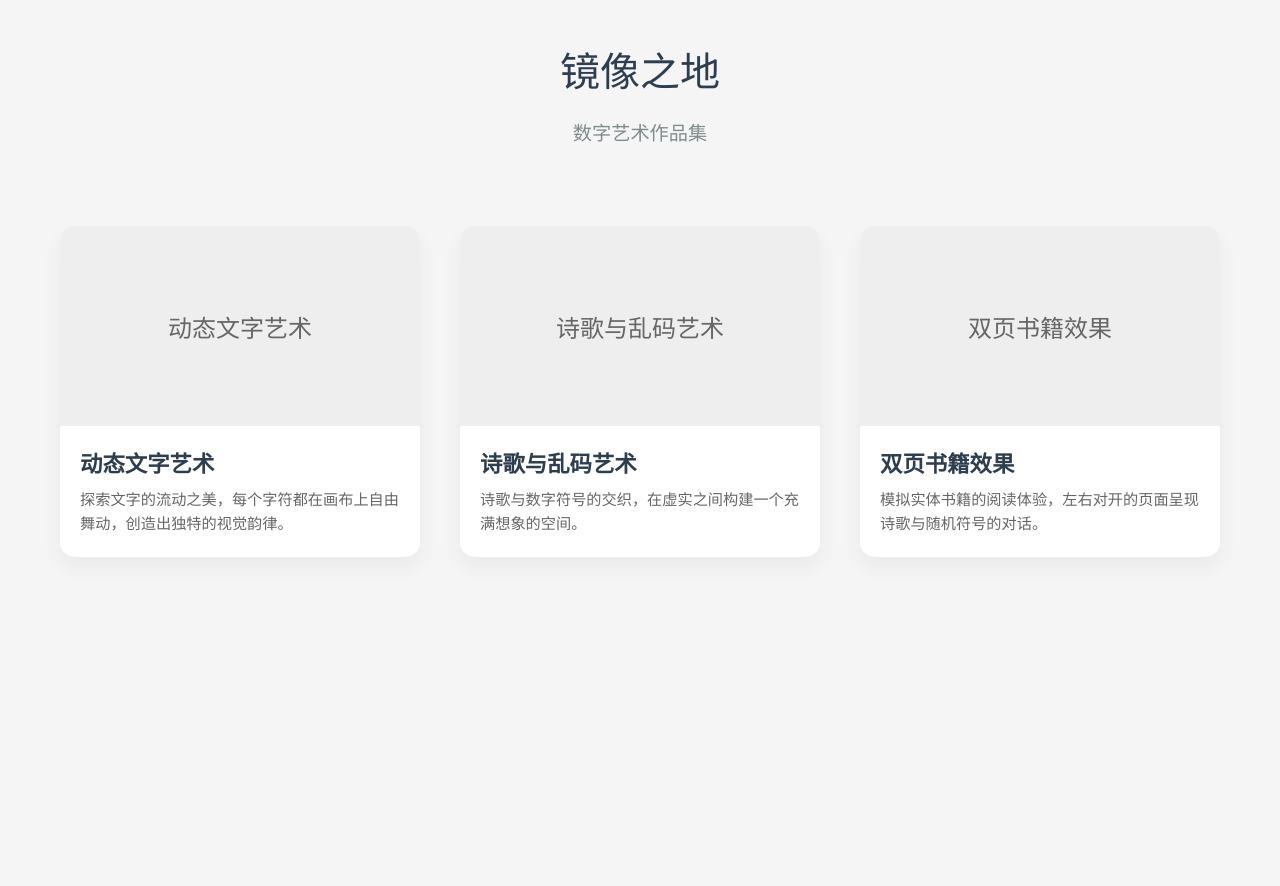
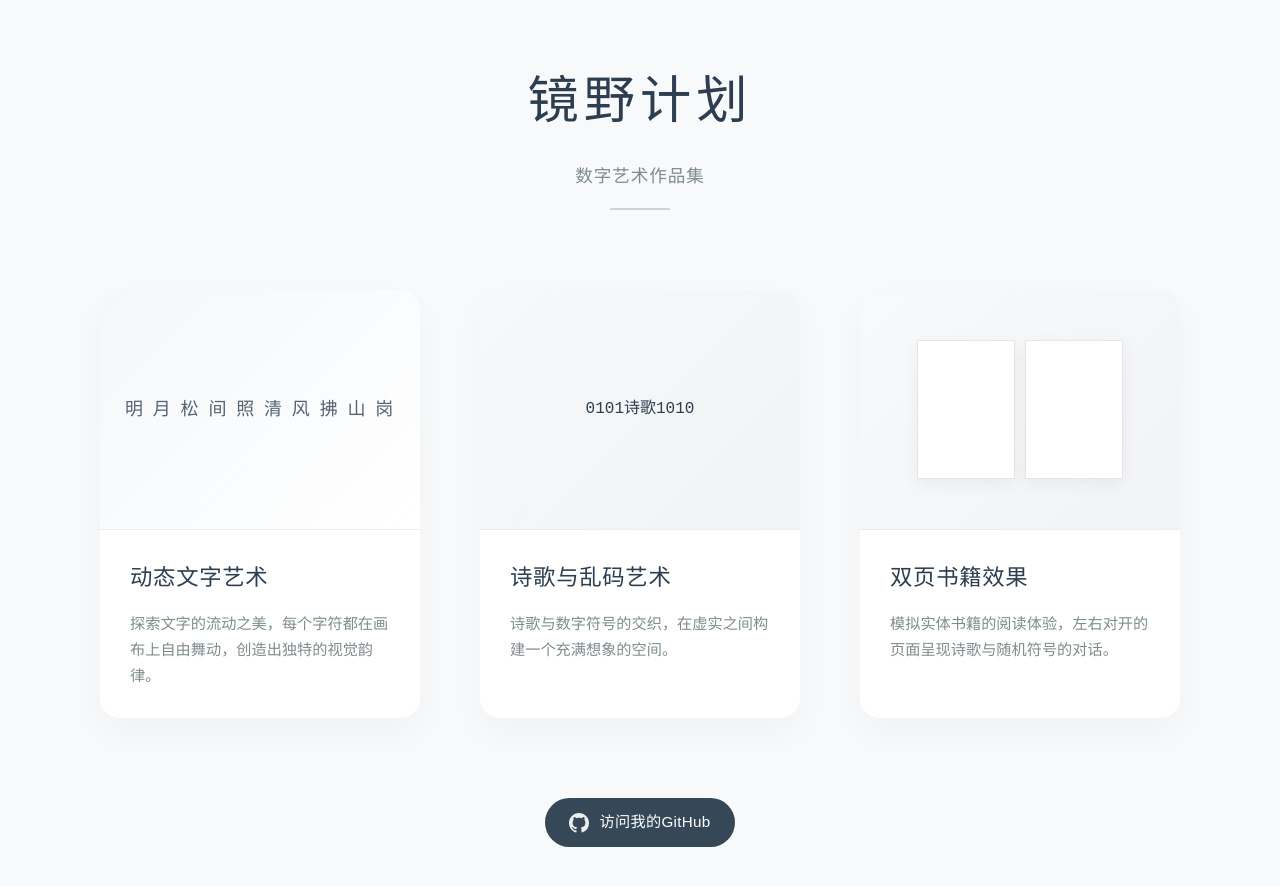
Before and after one commit to Missmudodo/MirrorLand, a plain HTML site: page index.html in a window 1280 px wide. Before the commit the page ends 800 px from the top, so only its background shows below. Drawn offline with Linux system fonts and the light colour scheme.

Commit message:
更新：优化首页设计，调整GitHub链接位置，修改网站标题为镜野计划

```diff
--- a/index.html
+++ b/index.html
@@ -11,91 +11,176 @@
             box-sizing: border-box;
         }
         body {
-            background: #f5f5f5;
+            background: #f8f9fa;
             min-height: 100vh;
             font-family: 'PingFang SC', 'Microsoft YaHei', sans-serif;
-            color: #333;
-            padding: 40px 20px;
+            color: #2c3e50;
+            padding: 60px 20px;
+            line-height: 1.6;
         }
         .container {
             max-width: 1200px;
             margin: 0 auto;
+            padding: 0 40px;
         }
         header {
             text-align: center;
-            margin-bottom: 60px;
+            margin-bottom: 80px;
+            position: relative;
+        }
+        header::after {
+            content: '';
+            position: absolute;
+            bottom: -20px;
+            left: 50%;
+            transform: translateX(-50%);
+            width: 60px;
+            height: 2px;
+            background: #2c3e50;
+            opacity: 0.2;
         }
         h1 {
-            font-size: 2.5em;
-            font-weight: 300;
+            font-size: 3.2em;
+            font-weight: 200;
             margin-bottom: 20px;
             color: #2c3e50;
+            letter-spacing: 0.1em;
         }
         .subtitle {
-            font-size: 1.2em;
+            font-size: 1.1em;
             color: #7f8c8d;
+            font-weight: 300;
+            letter-spacing: 0.05em;
         }
         .works-grid {
             display: grid;
-            grid-template-columns: repeat(auto-fit, minmax(300px, 1fr));
-            gap: 40px;
+            grid-template-columns: repeat(auto-fit, minmax(320px, 1fr));
+            gap: 60px;
             padding: 20px;
         }
         .work-card {
             background: white;
-            border-radius: 15px;
+            border-radius: 20px;
             overflow: hidden;
-            box-shadow: 0 10px 20px rgba(0, 0, 0, 0.05);
-            transition: transform 0.3s ease, box-shadow 0.3s ease;
+            box-shadow: 0 15px 35px rgba(0, 0, 0, 0.03);
+            transition: all 0.4s cubic-bezier(0.4, 0, 0.2, 1);
             text-decoration: none;
             color: inherit;
+            position: relative;
         }
         .work-card:hover {
-            transform: translateY(-5px);
-            box-shadow: 0 15px 30px rgba(0, 0, 0, 0.1);
+            transform: translateY(-8px);
+            box-shadow: 0 20px 40px rgba(0, 0, 0, 0.08);
         }
         .card-preview {
             width: 100%;
-            height: 200px;
-            background: #eee;
+            height: 240px;
+            background: #fafafa;
             position: relative;
             overflow: hidden;
+            border-bottom: 1px solid rgba(0, 0, 0, 0.05);
         }
-        .preview-animation {
-            position: absolute;
-            top: 0;
-            left: 0;
+        .card-content {
+            padding: 30px;
+        }
+        .card-title {
+            font-size: 1.4em;
+            margin-bottom: 15px;
+            color: #2c3e50;
+            font-weight: 400;
+            letter-spacing: 0.03em;
+        }
+        .card-description {
+            font-size: 0.95em;
+            line-height: 1.7;
+            color: #7f8c8d;
+            font-weight: 300;
+        }
+        /* GitHub链接样式更新 */
+        .github-link {
+            position: static;
+            display: flex;
+            align-items: center;
+            justify-content: center;
+            gap: 10px;
+            margin: 60px auto 40px;
+            padding: 12px 24px;
+            background: rgba(44, 62, 80, 0.95);
+            color: white;
+            text-decoration: none;
+            border-radius: 25px;
+            transition: all 0.3s ease;
+            backdrop-filter: blur(10px);
+            font-size: 0.95em;
+            letter-spacing: 0.02em;
+            width: fit-content;
+        }
+
+        .github-link:hover {
+            transform: translateY(-2px);
+            background: rgba(44, 62, 80, 1);
+            box-shadow: 0 5px 15px rgba(0, 0, 0, 0.1);
+        }
+        .github-icon {
+            width: 20px;
+            height: 20px;
+            opacity: 0.9;
+        }
+
+        /* 预览内容样式优化 */
+        .preview-me, .preview-poem, .preview-book {
             width: 100%;
             height: 100%;
             display: flex;
             justify-content: center;
             align-items: center;
-            font-size: 24px;
-            color: #666;
-        }
-        .card-content {
             padding: 20px;
         }
-        .card-title {
-            font-size: 1.4em;
-            margin-bottom: 10px;
-            color: #2c3e50;
+
+        .preview-me {
+            background: linear-gradient(135deg, #f5f7fa 0%, #ffffff 100%);
+            font-size: 18px;
+            letter-spacing: 0.1em;
         }
-        .card-description {
-            font-size: 0.95em;
-            line-height: 1.6;
-            color: #666;
+
+        .preview-me span {
+            margin: 4px;
+            opacity: 0.8;
+            transition: all 0.3s ease;
         }
+
+        .preview-poem {
+            background: linear-gradient(135deg, #f6f8f9 0%, #f1f4f6 100%);
+            font-family: monospace;
+            font-size: 16px;
+        }
+
+        .preview-book {
+            background: linear-gradient(135deg, #f8f9fa 0%, #f2f3f5 100%);
+            perspective: 1000px;
+        }
+
+        .book-page {
+            width: 35%;
+            height: 70%;
+            background: white;
+            border: 1px solid rgba(0, 0, 0, 0.1);
+            box-shadow: 0 5px 15px rgba(0, 0, 0, 0.05);
+            margin: 0 5px;
+        }
+
         @media (max-width: 768px) {
-            .works-grid {
-                grid-template-columns: 1fr;
-                padding: 10px;
+            body {
+                padding: 40px 15px;
             }
-            header {
-                margin-bottom: 40px;
+            .container {
+                padding: 0 20px;
             }
             h1 {
-                font-size: 2em;
+                font-size: 2.5em;
+            }
+            .works-grid {
+                gap: 40px;
             }
         }
     </style>
@@ -103,13 +188,16 @@
 <body>
     <div class="container">
         <header>
-            <h1>镜像之地</h1>
+            <h1>镜野计划</h1>
             <p class="subtitle">数字艺术作品集</p>
         </header>
         <div class="works-grid">
             <a href="me.html" class="work-card">
                 <div class="card-preview">
-                    <div class="preview-animation">动态文字艺术</div>
+                    <div class="preview-me">
+                        <span>明</span><span>月</span><span>松</span><span>间</span><span>照</span><br>
+                        <span>清</span><span>风</span><span>拂</span><span>山</span><span>岗</span>
+                    </div>
                 </div>
                 <div class="card-content">
                     <h2 class="card-title">动态文字艺术</h2>
@@ -118,7 +206,9 @@
             </a>
             <a href="poem.html" class="work-card">
                 <div class="card-preview">
-                    <div class="preview-animation">诗歌与乱码艺术</div>
+                    <div class="preview-poem">
+                        <span>0101</span><span>诗</span><span>歌</span><span>1010</span>
+                    </div>
                 </div>
                 <div class="card-content">
                     <h2 class="card-title">诗歌与乱码艺术</h2>
@@ -127,7 +217,10 @@
             </a>
             <a href="test.html" class="work-card">
                 <div class="card-preview">
-                    <div class="preview-animation">双页书籍效果</div>
+                    <div class="preview-book">
+                        <div class="book-page"></div>
+                        <div class="book-page"></div>
+                    </div>
                 </div>
                 <div class="card-content">
                     <h2 class="card-title">双页书籍效果</h2>
@@ -136,5 +229,11 @@
             </a>
         </div>
     </div>
+    <a href="https://github.com/Missmudodo/MirrorLand" class="github-link" target="_blank">
+        <svg class="github-icon" viewBox="0 0 16 16" fill="white">
+            <path d="M8 0C3.58 0 0 3.58 0 8c0 3.54 2.29 6.53 5.47 7.59.4.07.55-.17.55-.38 0-.19-.01-.82-.01-1.49-2.01.37-2.53-.49-2.69-.94-.09-.23-.48-.94-.82-1.13-.28-.15-.68-.52-.01-.53.63-.01 1.08.58 1.23.82.72 1.21 1.87.87 2.33.66.07-.52.28-.87.51-1.07-1.78-.2-3.64-.89-3.64-3.95 0-.87.31-1.59.82-2.15-.08-.2-.36-1.02.08-2.12 0 0 .67-.21 2.2.82.64-.18 1.32-.27 2-.27.68 0 1.36.09 2 .27 1.53-1.04 2.2-.82 2.2-.82.44 1.1.16 1.92.08 2.12.51.56.82 1.27.82 2.15 0 3.07-1.87 3.75-3.65 3.95.29.25.54.73.54 1.48 0 1.07-.01 1.93-.01 2.2 0 .21.15.46.55.38A8.013 8.013 0 0016 8c0-4.42-3.58-8-8-8z"></path>
+        </svg>
+        访问我的GitHub
+    </a>
 </body>
 </html>
```
